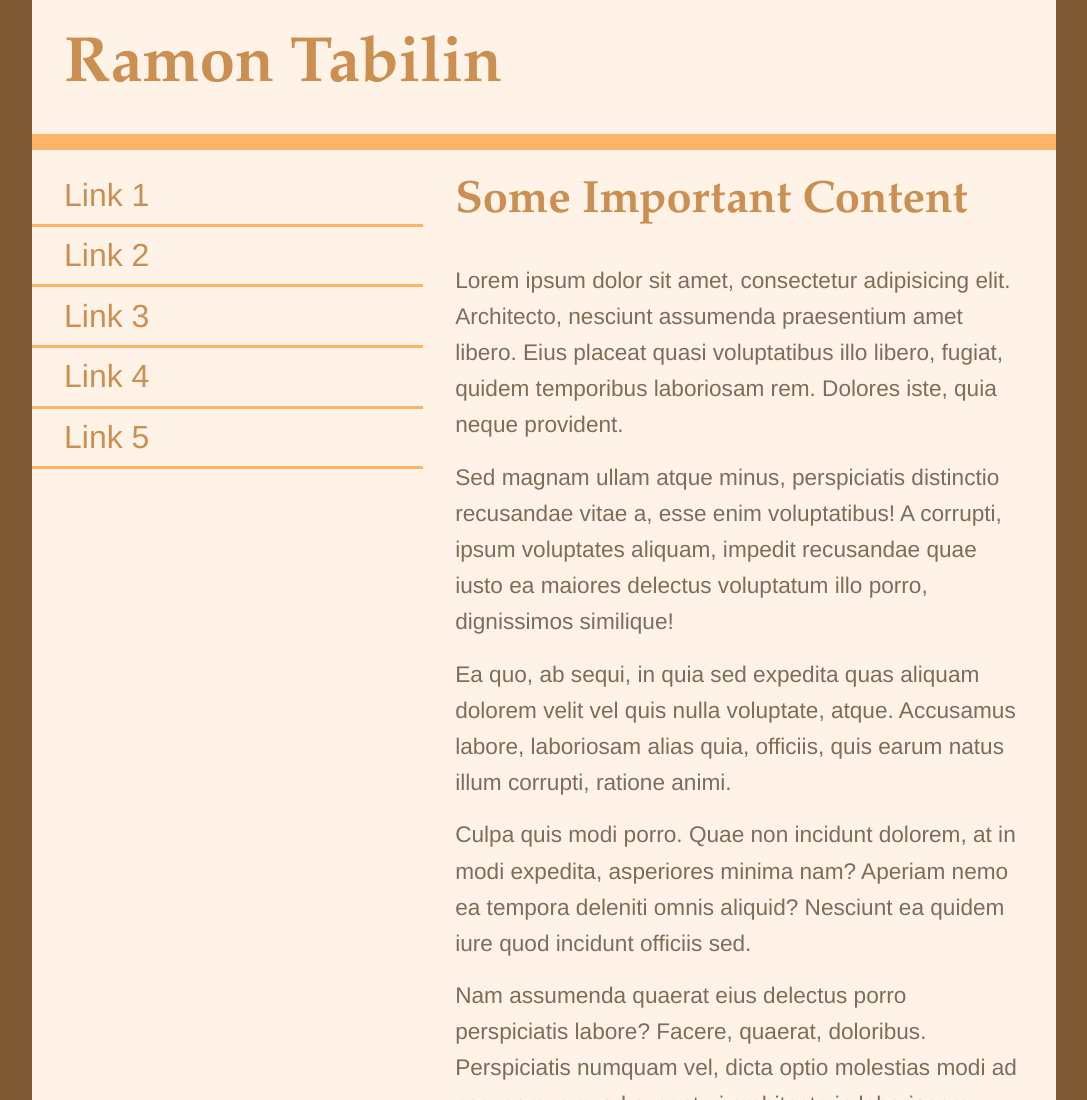
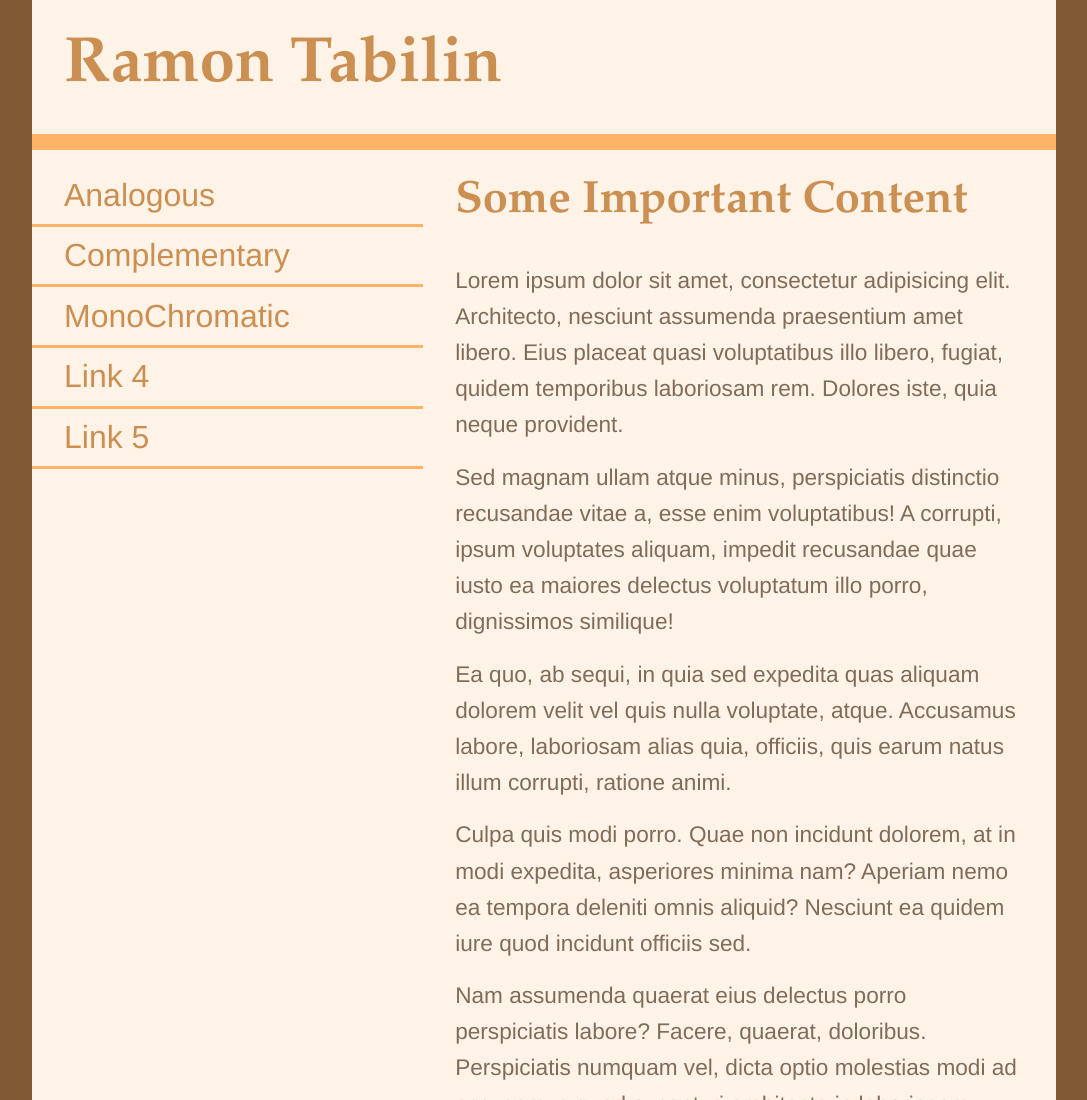
Before and after one commit to RamoonTabili/Colours, a plain HTML site: page index.html in a window 1280 px wide. Shown: the top 1100 px of the page, without its empty margins (96-1183 px from the left). Drawn offline with Linux system fonts and the light colour scheme.

Commit message:
Update index.html

```diff
--- a/index.html
+++ b/index.html
@@ -101,9 +101,9 @@
         </header>
         <nav>
             <ul>
-                <li><a href="#">Link 1</a></li>
-                <li><a href="#">Link 2</a></li>
-                <li><a href="#">Link 3</a></li>
+                <li><a href="https://ramoontabili.github.io/Colours/analogous.html">Analogous</a></li>
+                <li><a href="https://ramoontabili.github.io/Colours/complementary.html">Complementary</a></li>
+                <li><a href="https://ramoontabili.github.io/Colours/index.html">MonoChromatic</a></li>
                 <li><a href="#">Link 4</a></li>
                 <li><a href="#">Link 5</a></li>
             </ul>
```
